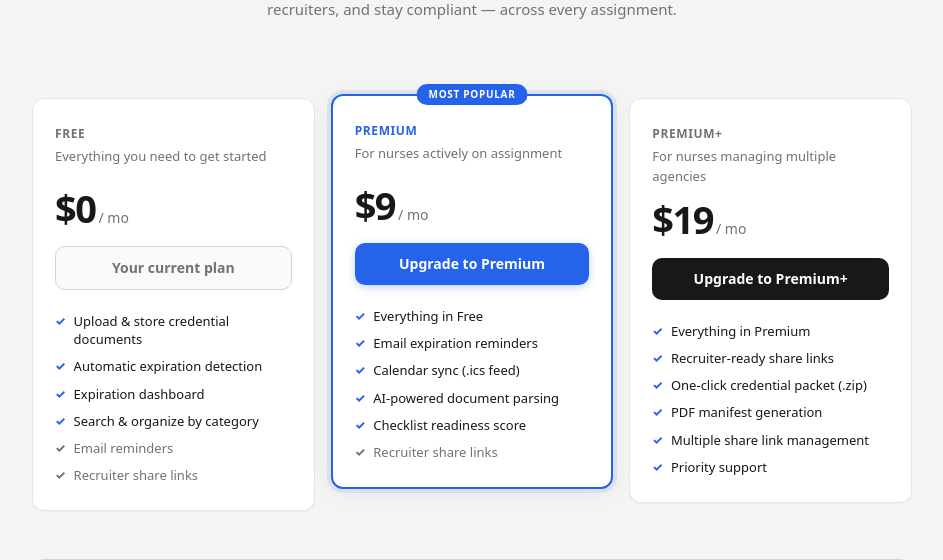
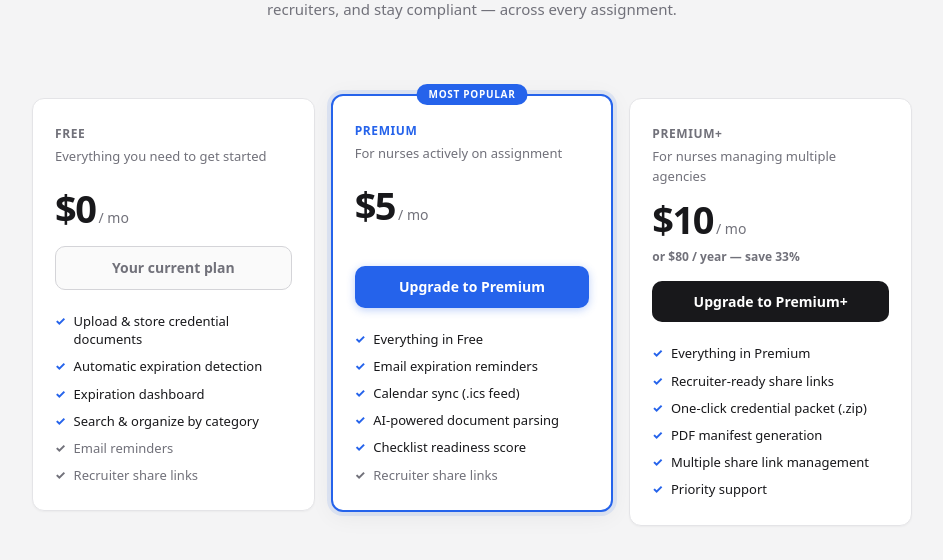
Before and after one commit to Roamingstatus/travel-nurse-credentials, a FastAPI app: template app/templates/premium.html in a window 1280 px wide. Shown: the part 239-799 px from the top of the page, without its empty margins (168-1111 px from the left). Run offline with FastAPI, Linux system fonts and the light colour scheme; the template is opened without the code that fills it, so the values that code supplies are empty; some libraries are stand-ins or nearby versions.

Commit message:
Update pricing plans with monthly and yearly options
Update the premium.html template to reflect new monthly and yearly pricing for Premium and Premium+ tiers.

Replit-Commit-Author: Agent
Replit-Commit-Session-Id: 669cec42-3c3c-4f02-b709-64a9de3e173f
Replit-Commit-Checkpoint-Type: full_checkpoint
Replit-Commit-Event-Id: 613c5740-41cb-43dd-a651-e588c189133d
Replit-Commit-Screenshot-Url: https://storage.googleapis.com/screenshot-production-us-central1/4455211f-c3a7-4220-a33f-65d766faa846/669cec42-3c3c-4f02-b709-64a9de3e173f/Mru16ak
Replit-Helium-Checkpoint-Created: true

```diff
--- a/app/templates/premium.html
+++ b/app/templates/premium.html
@@ -41,9 +41,10 @@
     <div class="pricing-card-name">Premium</div>
     <div class="pricing-card-tagline">For nurses actively on assignment</div>
     <div class="pricing-card-price">
-      <span class="pricing-amount">$9</span>
+      <span class="pricing-amount">$5</span>
       <span class="pricing-period">/ mo</span>
     </div>
+    <p style="margin:-10px 0 14px;font-size:12px;color:rgba(255,255,255,0.7);font-weight:600;" class="pricing-yearly-note">or $50 / year — save 17%</p>
     {% if is_premium and not is_premium_plus %}
     <span class="pricing-cta pricing-cta--current">Your current plan</span>
     {% elif is_premium_plus %}
@@ -66,9 +67,10 @@
     <div class="pricing-card-name">Premium+</div>
     <div class="pricing-card-tagline">For nurses managing multiple agencies</div>
     <div class="pricing-card-price">
-      <span class="pricing-amount">$19</span>
+      <span class="pricing-amount">$10</span>
       <span class="pricing-period">/ mo</span>
     </div>
+    <p style="margin:-10px 0 14px;font-size:12px;color:var(--muted);font-weight:600;">or $80 / year — save 33%</p>
     {% if is_premium_plus %}
     <span class="pricing-cta pricing-cta--current">Your current plan</span>
     {% elif is_premium %}
```
